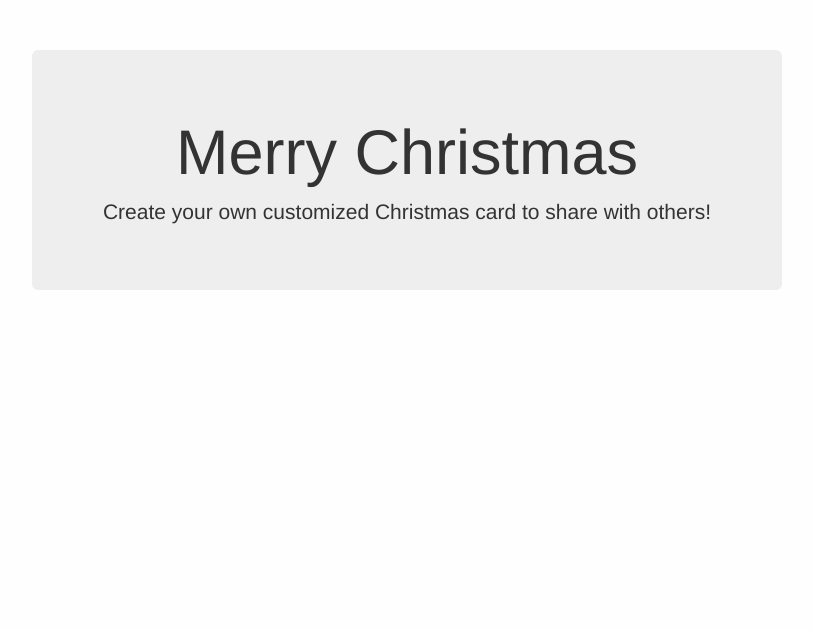
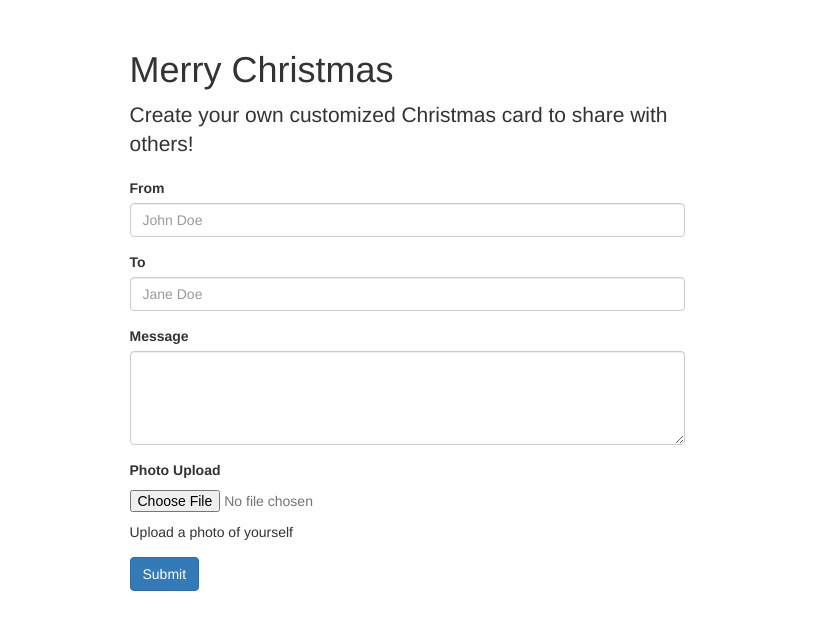
Before and after one commit to WilhelmWillie/merrychristmas, a Django app: page / in a window 1280 px wide. Shown: the top 630 px of the page, without its empty margins (233-1046 px from the left). Run offline with Django 3.2, Linux system fonts and the light colour scheme; some libraries are stand-ins or nearby versions.

Commit message:
Worked on templates and front-end side

```diff
--- a/cardcreator/static/css/theme.css
+++ b/cardcreator/static/css/theme.css
@@ -7,7 +7,6 @@ body {
 }
 
 .card {
-  background: #ffffff;
-  border: 3px solid darkred;
+  background: #ededed;
   padding: 20px;
 }
--- a/cardcreator/templates/home.html
+++ b/cardcreator/templates/home.html
@@ -4,10 +4,35 @@
 
 <div class="container">
   <div class="row">
-    <div class="col-md-8 col-md-offset-2">
-      <div class="jumbotron text-center home">
+    <div class="col-md-6 col-md-offset-3">
+      <div class="home">
         <h1>Merry Christmas</h1>
         <p class="lead">Create your own customized Christmas card to share with others!</p>
+
+        <form>
+          <div class="form-group">
+            <label for="from">From</label>
+            <input type="text" id="from" class="form-control" placeholder="John Doe">
+          </div>
+
+          <div class="form-group">
+            <label for="to">To</label>
+            <input type="text" id="to" class="form-control" placeholder="Jane Doe">
+          </div>
+
+          <div class="form-group">
+            <label for="message">Message</label>
+            <textarea id="message" class="form-control" rows="4"></textarea>
+          </div>
+
+          <div class="form-group">
+            <label for="photo">Photo Upload</label>
+            <input type="file" id="photo"
+            <p class="help-block">Upload a photo of yourself</p>
+          </div>
+
+          <button type="submit" class="btn btn-primary">Submit</button>
+        </form>
       </div>
     </div>
   </div>
--- a/cardcreator/urls.py
+++ b/cardcreator/urls.py
@@ -4,5 +4,6 @@ from cardcreator import views
 
 urlpatterns = patterns('',
   url(r'^$', views.index, name='index'),
-  url(r'^card/(?P<card_slug>\d+)/$', views.card, name='card')
+  url(r'^card/(?P<card_slug>\d+)/$', views.card, name='card'),
+  url(r'^create', views.create_card, name='create')
 )
--- a/cardcreator/views.py
+++ b/cardcreator/views.py
@@ -8,3 +8,6 @@ def index(request):
 def card(request, card_slug):
   c = get_object_or_404(Card, slug=card_slug)
   return render(request, 'card.html', {'card': c})
+
+def create_card(request):
+  return render(request, 'home.html')
--- a/merrychristmas/settings.py
+++ b/merrychristmas/settings.py
@@ -26,7 +26,10 @@ DEBUG = True
 
 TEMPLATE_DEBUG = True
 
-ALLOWED_HOSTS = []
+ALLOWED_HOSTS = [
+    '.wilhelmwillie.com',
+    'localhost'
+]
 
 
 # Application definition
```
Also changed, not shown: README.md.
